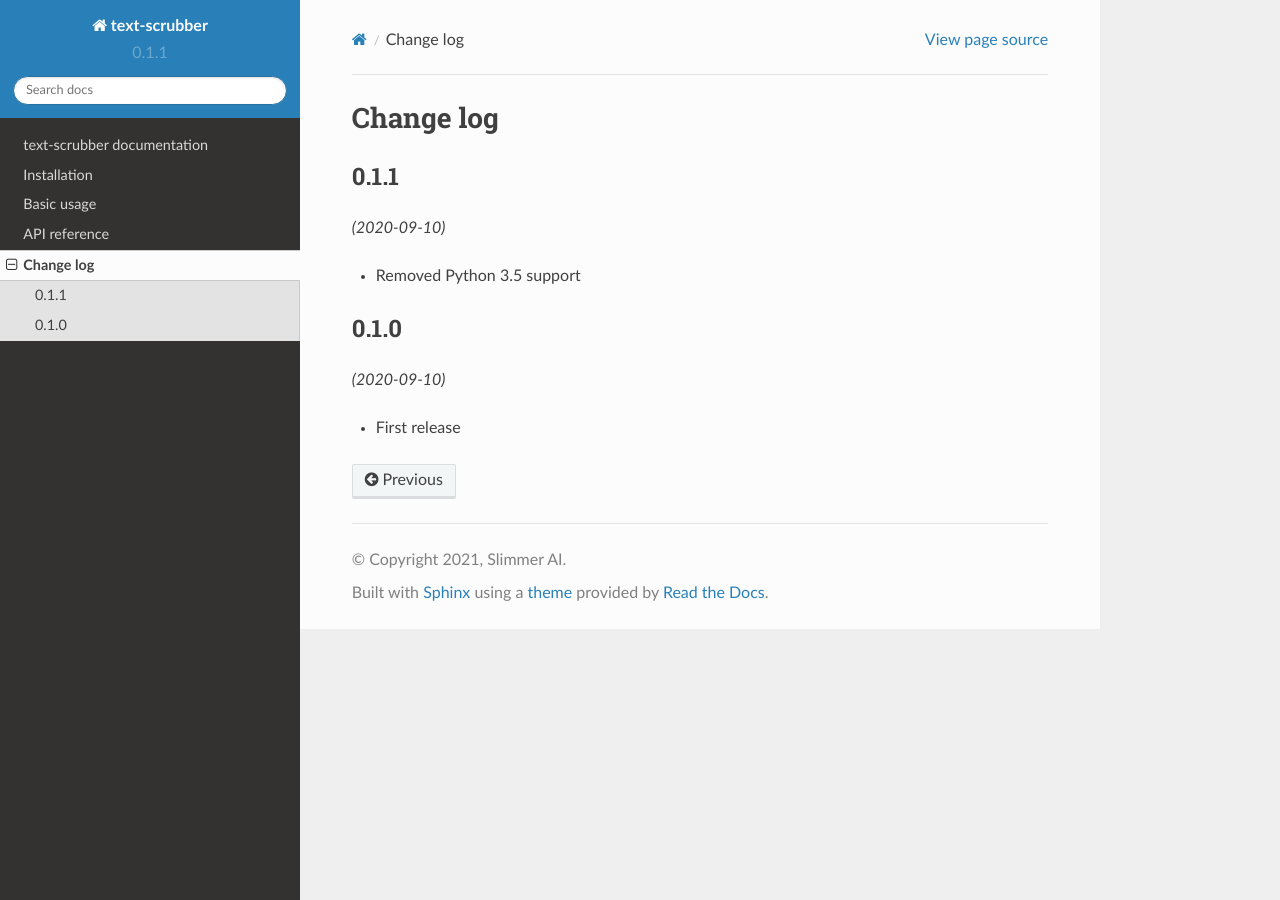
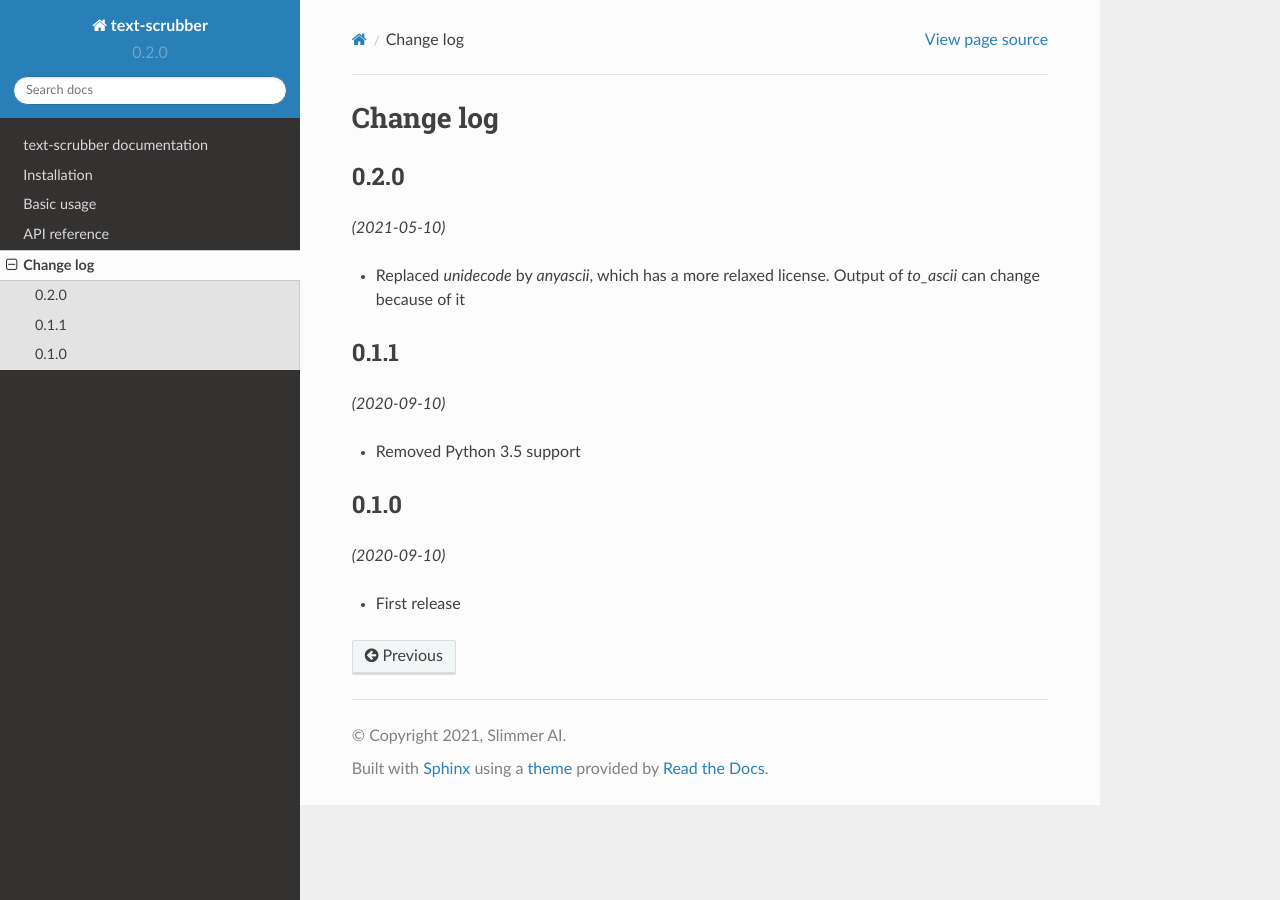
Before and after one commit to sybrenjansen/text-scrubber, a Sphinx documentation site: the page built from docs/changelog.rst, in a window 1280 px wide. Built offline with Sphinx 7.4.7 and the Read the Docs theme 2.0.0, drawn with Linux system fonts in a browser that asks for light colours.

Commit message:
Replaced `unidecode` by `anyascii`, which has a more relaxed license

```diff
--- a/docs/changelog.rst
+++ b/docs/changelog.rst
@@ -1,5 +1,12 @@
 Change log
 ==========
+
+0.2.0
+-----
+
+*(2021-05-10)*
+
+- Replaced `unidecode` by `anyascii`, which has a more relaxed license. Output of `to_ascii` can change because of it
 
 0.1.1
 -----
--- a/docs/conf.py
+++ b/docs/conf.py
@@ -26,9 +26,9 @@ copyright = f'{date.today().year}, Slimmer AI'
 author = 'Slimmer AI'
 
 # The short X.Y version
-version = '0.1.1'
+version = '0.2.0'
 # The full version, including alpha/beta/rc tags
-release = '0.1.1'
+release = '0.2.0'
 
 
 # -- General configuration ---------------------------------------------------
--- a/docs/install.rst
+++ b/docs/install.rst
@@ -17,4 +17,4 @@ Python packages (installed automatically when installing ``text-scrubber``):
 
 - num2words
 - python-Levenshtein
-- unidecode
+- anyascii
--- a/setup.py
+++ b/setup.py
@@ -6,7 +6,7 @@ with open('README.rst', 'r') as f:
 
 setup(
     name='text-scrubber',
-    version='0.1.1',
+    version='0.2.0',
     author='Slimmer.AI',
     description='Python package that offers text scrubbing functionality, providing building blocks for string '
                 'cleaning as well as normalizing geographical text (countries/states/cities)',
@@ -14,7 +14,7 @@ setup(
     url='https://github.com/Slimmer-AI/text-scrubber',
     license='MIT',
     packages=find_packages(),
-    install_requires=['num2words', 'python-Levenshtein', 'unidecode'],
+    install_requires=['num2words', 'python-Levenshtein', 'anyascii'],
     include_package_data=True,
     extras_require={'docs': ['sphinx==3.2.1',
                              'sphinx-rtd-theme==0.5.0',
```
Also changed, not shown: 2 other files.
